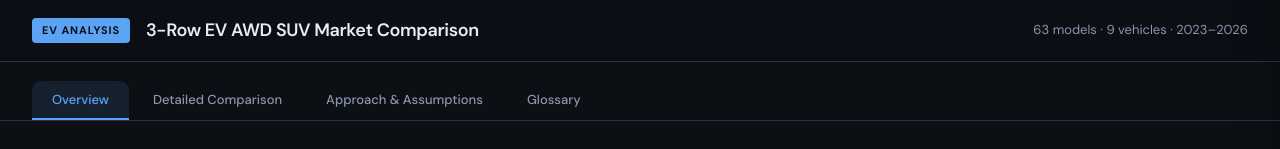
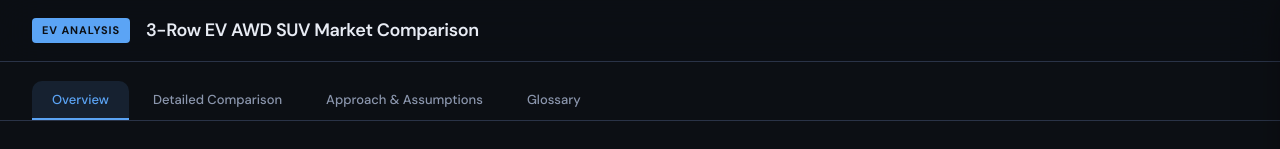
Before and after one commit to dpm5045/ev-suv-comparison, a Next.js app: page / in a window 1280 px wide. Shown: the top 149 px of the page. Built offline with nearby package versions, Linux system fonts and the light colour scheme; no server answers.

Commit message:
Remove subtitle from header
Co-Authored-By: Claude Opus 4.6 <noreply@anthropic.com>

```diff
--- a/components/Header.tsx
+++ b/components/Header.tsx
@@ -4,7 +4,6 @@ export default function Header() {
       <div className="header-inner">
         <span className="header-badge">EV Analysis</span>
         <span className="header-title">3-Row EV AWD SUV Market Comparison</span>
-        <span className="header-subtitle">63 models · 9 vehicles · 2023–2026</span>
       </div>
     </header>
   )
```
